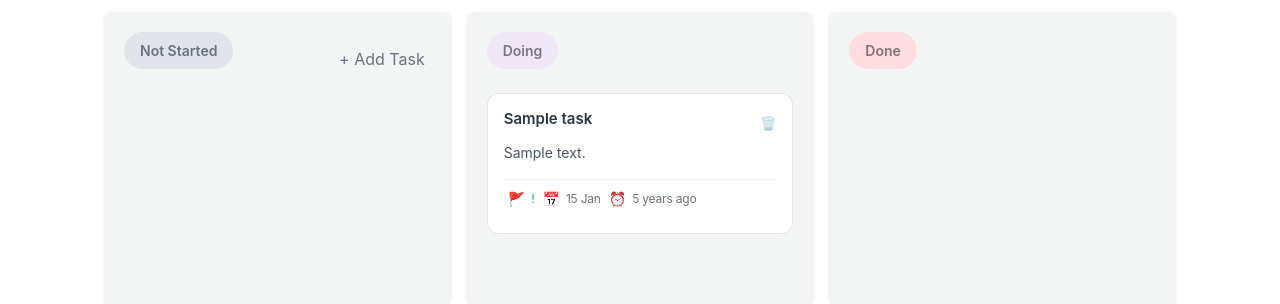
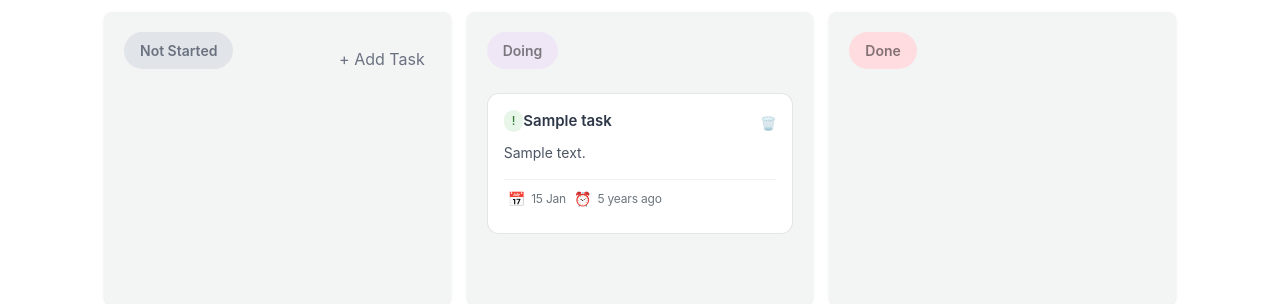
Before and after one commit to Kapo179/django-taskmanager, a Django app: page / in a window 1280 px wide. Shown: the part 224-528 px from the top of the page. Run offline with Django 5.2, Linux system fonts and the light colour scheme; a user stored in the database is signed in; data comes from the database, SQL or seed files in the repository; tables that the repository leaves empty hold one stand-in row (values such as "Sample post"); some libraries are stand-ins or nearby versions; some web fonts are replaced.

Commit message:
AI-Backed: Task Priority Tag Display and Styling in Kanban Board, allowing the user to now view priority tags for tasks

```diff
--- a/taskmanager/boards/templates/boards/board.html
+++ b/taskmanager/boards/templates/boards/board.html
@@ -40,11 +40,21 @@
           {% if task.status.name == "not-started" %}
             <div class="kanban-card mb-3" data-task-id="{{ task.id }}">
                 <div class="card-content p-3">
-                    <!-- Header with title and delete -->
+                    <!-- Header with title and priority -->
                     <div class="d-flex justify-content-between align-items-start mb-2">
+                        <div class="d-flex align-items-center gap-2">
+                            {% if task.tag %}
+                                <span class="priority-tag
+                                    {% if task.tag == '!' %}priority-low
+                                    {% elif task.tag == '!!' %}priority-medium
+                                    {% elif task.tag == '!!!' %}priority-high{% endif %}">
+                                    {{ task.tag }}
+                                </span>
+                            {% endif %}
                             <a href="{% url 'task_detail' task.id %}" class="task-title-link text-decoration-none">
                                 <h5 class="card-title mb-0">{{ task.title }}</h5>
                             </a>
+                        </div>
                         <button class="delete-task" data-task-id="{{ task.id }}">
                             <span class="delete-emoji">🗑️</span>
                         </button>
@@ -59,18 +69,6 @@
                     <div class="task-metadata d-flex justify-content-between align-items-center">
                         <!-- Left side metadata -->
                         <div class="d-flex align-items-center gap-3">
-                            {% if task.tag %}
-                            <div class="metadata-item">
-                                <span class="metadata-emoji">🚩</span>
-                                <span class="metadata-text
-                                    {% if task.tag == '!' %}text-info
-                                    {% elif task.tag == '!!' %}text-warning
-                                    {% elif task.tag == '!!!' %}text-danger{% endif %}">
-                                    {{ task.tag }}
-                                </span>
-              </div>
-                            {% endif %}
-
                             {% if task.duedate %}
                             <div class="metadata-item">
                                 <span class="metadata-emoji">📅</span>
@@ -98,11 +96,21 @@
           {% if task.status.name == "doing" %}
             <div class="kanban-card mb-3" data-task-id="{{ task.id }}">
                 <div class="card-content p-3">
-                    <!-- Header with title and delete -->
+                    <!-- Header with title and priority -->
                     <div class="d-flex justify-content-between align-items-start mb-2">
+                        <div class="d-flex align-items-center gap-2">
+                            {% if task.tag %}
+                                <span class="priority-tag
+                                    {% if task.tag == '!' %}priority-low
+                                    {% elif task.tag == '!!' %}priority-medium
+                                    {% elif task.tag == '!!!' %}priority-high{% endif %}">
+                                    {{ task.tag }}
+                                </span>
+                            {% endif %}
                             <a href="{% url 'task_detail' task.id %}" class="task-title-link text-decoration-none">
                                 <h5 class="card-title mb-0">{{ task.title }}</h5>
                             </a>
+                        </div>
                         <button class="delete-task" data-task-id="{{ task.id }}">
                             <span class="delete-emoji">🗑️</span>
                         </button>
@@ -117,18 +125,6 @@
                     <div class="task-metadata d-flex justify-content-between align-items-center">
                         <!-- Left side metadata -->
                         <div class="d-flex align-items-center gap-3">
-                            {% if task.tag %}
-                            <div class="metadata-item">
-                                <span class="metadata-emoji">🚩</span>
-                                <span class="metadata-text
-                                    {% if task.tag == '!' %}text-info
-                                    {% elif task.tag == '!!' %}text-warning
-                                    {% elif task.tag == '!!!' %}text-danger{% endif %}">
-                                    {{ task.tag }}
-                                </span>
-              </div>
-                            {% endif %}
-
                             {% if task.duedate %}
                             <div class="metadata-item">
                                 <span class="metadata-emoji">📅</span>
@@ -156,11 +152,21 @@
           {% if task.status.name == "done" %}
             <div class="kanban-card mb-3" data-task-id="{{ task.id }}">
                 <div class="card-content p-3">
-                    <!-- Header with title and delete -->
+                    <!-- Header with title and priority -->
                     <div class="d-flex justify-content-between align-items-start mb-2">
+                        <div class="d-flex align-items-center gap-2">
+                            {% if task.tag %}
+                                <span class="priority-tag
+                                    {% if task.tag == '!' %}priority-low
+                                    {% elif task.tag == '!!' %}priority-medium
+                                    {% elif task.tag == '!!!' %}priority-high{% endif %}">
+                                    {{ task.tag }}
+                                </span>
+                            {% endif %}
                             <a href="{% url 'task_detail' task.id %}" class="task-title-link text-decoration-none">
                                 <h5 class="card-title mb-0">{{ task.title }}</h5>
                             </a>
+                        </div>
                         <button class="delete-task" data-task-id="{{ task.id }}">
                             <span class="delete-emoji">🗑️</span>
                         </button>
@@ -175,18 +181,6 @@
                     <div class="task-metadata d-flex justify-content-between align-items-center">
                         <!-- Left side metadata -->
                         <div class="d-flex align-items-center gap-3">
-                            {% if task.tag %}
-                            <div class="metadata-item">
-                                <span class="metadata-emoji">🚩</span>
-                                <span class="metadata-text
-                                    {% if task.tag == '!' %}text-info
-                                    {% elif task.tag == '!!' %}text-warning
-                                    {% elif task.tag == '!!!' %}text-danger{% endif %}">
-                                    {{ task.tag }}
-                                </span>
-              </div>
-                            {% endif %}
-
                             {% if task.duedate %}
                             <div class="metadata-item">
                                 <span class="metadata-emoji">📅</span>
@@ -918,6 +912,29 @@ label {
     border-color: #3b82f6;
     box-shadow: 0 0 0 1px #3b82f6;
 }
+
+/* Priority Tag Styles */
+.priority-tag {
+    font-size: 12px;
+    padding: 2px 8px;
+    border-radius: 12px;
+    font-weight: 500;
+}
+
+.priority-low {
+    background-color: #E8F5E9;
+    color: #2E7D32;
+}
+
+.priority-medium {
+    background-color: #FFF3E0;
+    color: #EF6C00;
+}
+
+.priority-high {
+    background-color: #FFEBEE;
+    color: #C62828;
+}
 </style>
 
 <script src="https://cdn.jsdelivr.net/npm/sortablejs@latest/Sortable.min.js"></script>
--- a/taskmanager/boards/views.py
+++ b/taskmanager/boards/views.py
@@ -23,6 +23,7 @@ def add_task(request):
         description = request.POST.get('description')
         status_name = request.POST.get('status')
         duedate = request.POST.get('duedate')
+        tag = request.POST.get('tag')  # Get the tag value from the form
 
         # Create task only if required fields are provided
         if title and status_name:
@@ -32,10 +33,12 @@ def add_task(request):
                 description=description,
                 status=status,
                 user=request.user,
-                duedate=duedate if duedate else None
+                duedate=duedate if duedate else None,
+                tag=tag if tag else ''  # Set the tag, defaulting to empty string if not provided
             )
             messages.success(request, 'Task created successfully!')
     return redirect('board')
+
 @login_required
 def update_task_status(request, task_id):
     """Update a task's status"""
```
Lines whose indentation alone changed are shown as unchanged.
